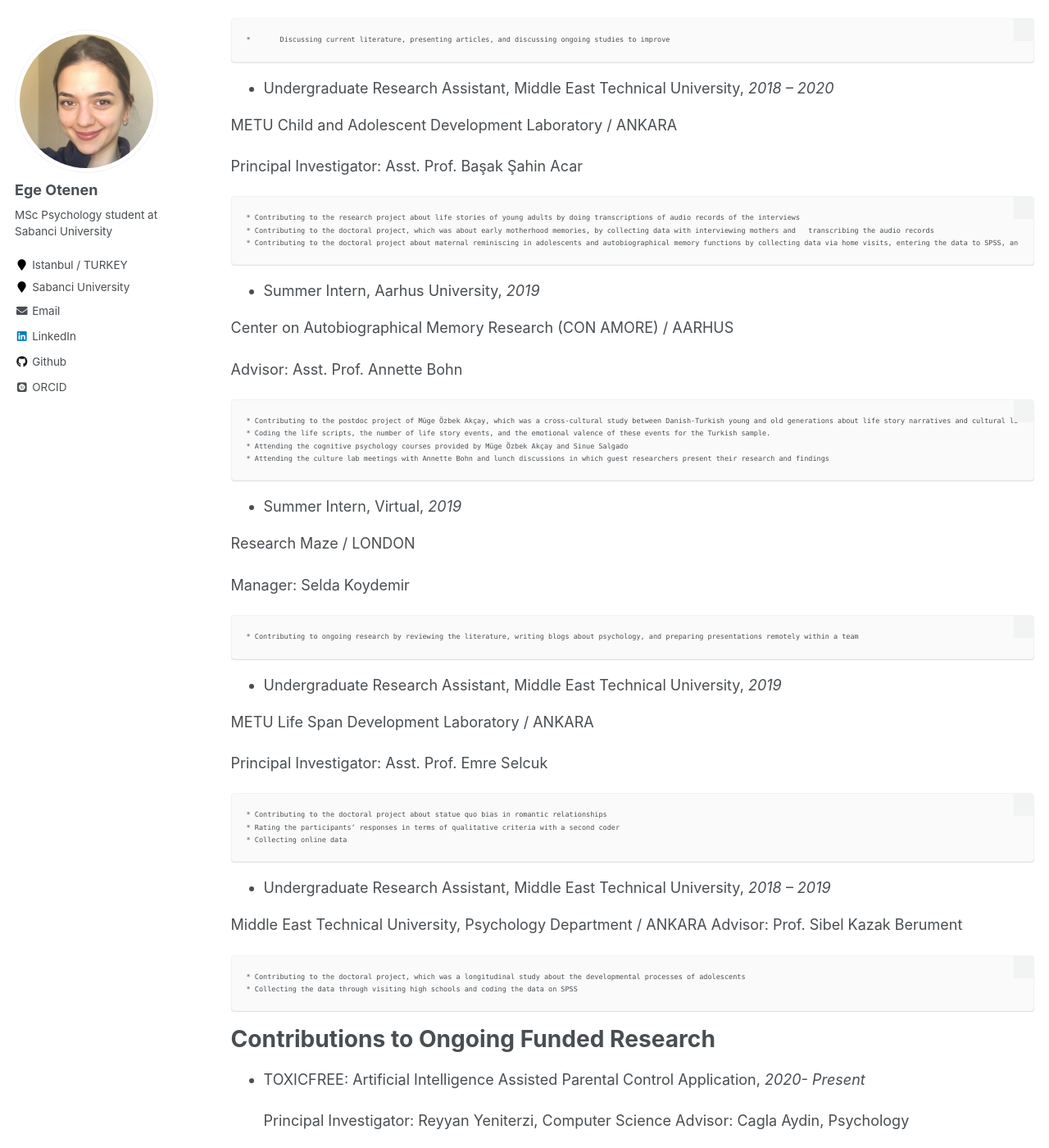
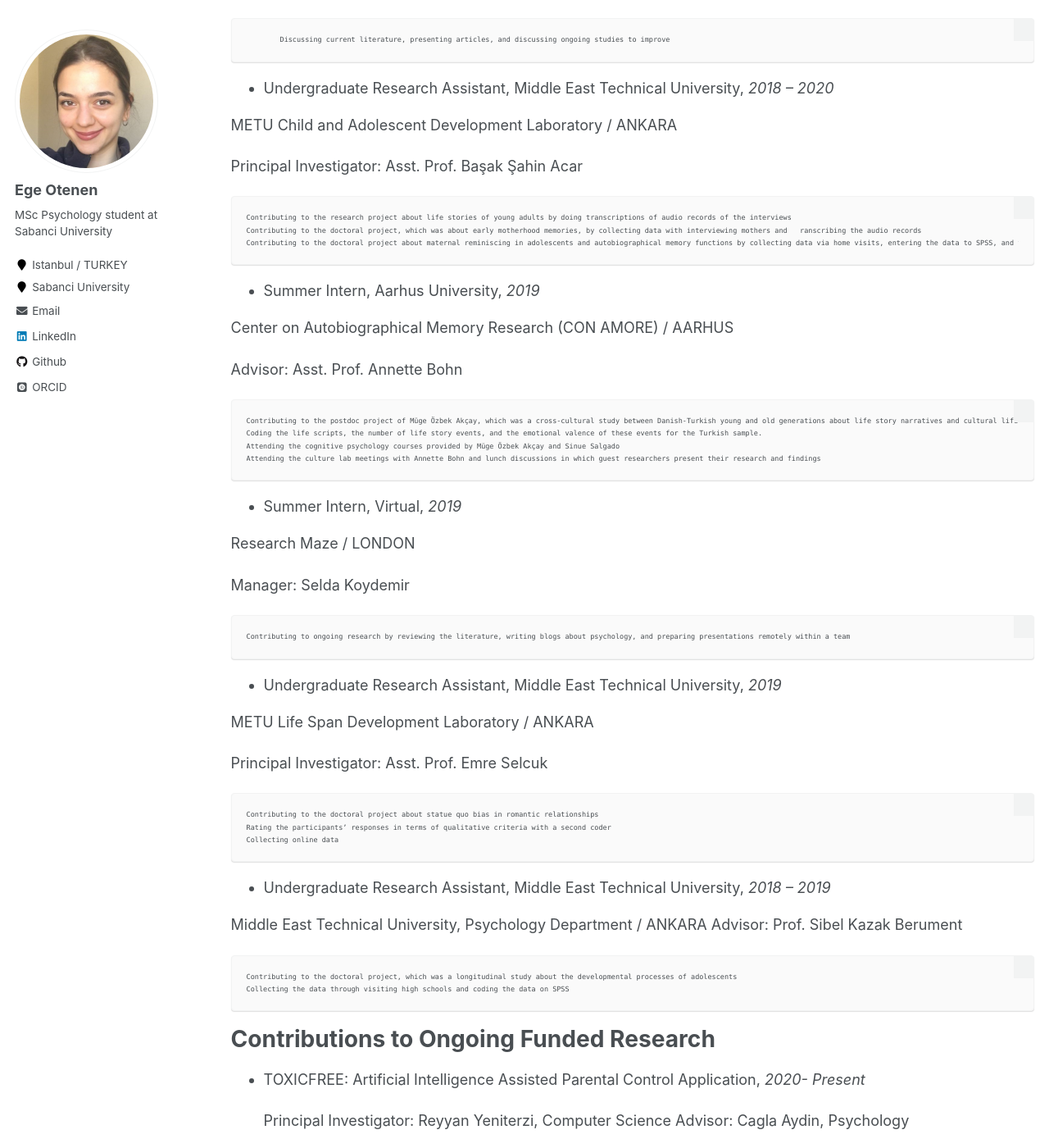
Before and after one commit to egeotenen/egeotenen.github.io, a Jekyll site: the page built from _pages/cv.md, in a window 1280 px wide and 1400 px high, scrolled down 1373 px. Shown: the whole window at 82% size. Built offline with Jekyll 4.4.1, drawn with Linux system fonts in a browser that asks for light colours; some web fonts are replaced; some of the changed text lies outside the part shown.

Commit message:
Update cv.md

```diff
--- a/_pages/cv.md
+++ b/_pages/cv.md
@@ -38,7 +38,7 @@ Culture Language and Autobiographical Memory Lab / ISTANBUL
 
 Principal Investigator: Asst. Prof. Cagla Aydin
 
-    *	Managing weekly lab meetings, distributing tasks to the members, leading ongoing projects
+    	Managing weekly lab meetings, distributing tasks to the members, leading ongoing projects
 
 * Co-organizator of a symposium, vSARMAC,		     		   	                        *2021*
 
@@ -46,7 +46,7 @@ Visual Imagery and Autobiographical Memory
 
 Organizator: Asst. Prof. Cagla Aydin
 
-    *	Reaching other researchers who would like to present their studies about visual imagery in SARMAC, informing them about the process,  preparing the presentation
+    	Reaching other researchers who would like to present their studies about visual imagery in SARMAC, informing them about the process,  preparing the presentation
 
 * Project member, Summer Institute in Computational Social Sciences,    	       *2021*
 
@@ -54,9 +54,9 @@ Organizator: Asst. Prof. Cagla Aydin
 
  Coordinator: Asst. Prof. Akin Unver
 
-    * Learning how to collect social media data by web-scraping and Twitter API.
-    * Preprocessing data
-    * Conducting sentiment analysis and topic modeling for the group project
+    Learning how to collect social media data by web-scraping and Twitter API.
+     Preprocessing data
+     Conducting sentiment analysis and topic modeling for the group project
 
 * Lab Member, Sabanci University,						                                  *2020 – Present*
 
@@ -64,7 +64,7 @@ Memory Attention and Cognitive Control Lab / ISTANBUL
 
 Principal Investigator: Dr. Eren Günseli
 
-    *	Discussing current literature, presenting articles, and discussing ongoing studies to improve
+    	Discussing current literature, presenting articles, and discussing ongoing studies to improve
 
 * Undergraduate Research Assistant, Middle East Technical University,        	*2018 – 2020*
 
@@ -72,9 +72,9 @@ METU Child and Adolescent Development Laboratory / ANKARA
 
 Principal Investigator: Asst. Prof. Başak Şahin Acar
 
-    * Contributing to the research project about life stories of young adults by doing transcriptions of audio records of the interviews
-    * Contributing to the doctoral project, which was about early motherhood memories, by collecting data with interviewing mothers and   transcribing the audio records
-    * Contributing to the doctoral project about maternal reminiscing in adolescents and autobiographical memory functions by collecting data via home visits, entering the data to SPSS, and transcribing the audio records
+    Contributing to the research project about life stories of young adults by doing transcriptions of audio records of the interviews
+    Contributing to the doctoral project, which was about early motherhood memories, by collecting data with interviewing mothers and   ranscribing the audio records
+    Contributing to the doctoral project about maternal reminiscing in adolescents and autobiographical memory functions by collecting data via home visits, entering the data to SPSS, and transcribing the audio records
 
 * Summer Intern, Aarhus University,			  		                      		*2019*
 
@@ -82,10 +82,10 @@ Center on Autobiographical Memory Research (CON AMORE) / AARHUS
 
 Advisor: Asst. Prof. Annette Bohn
 
-    * Contributing to the postdoc project of Müge Özbek Akçay, which was a cross-cultural study between Danish-Turkish young and old generations about life story narratives and cultural life scripts effects on wellbeing
-    * Coding the life scripts, the number of life story events, and the emotional valence of these events for the Turkish sample.
-    * Attending the cognitive psychology courses provided by Müge Özbek Akçay and Sinue Salgado
-    * Attending the culture lab meetings with Annette Bohn and lunch discussions in which guest researchers present their research and findings
+    Contributing to the postdoc project of Müge Özbek Akçay, which was a cross-cultural study between Danish-Turkish young and old generations about life story narratives and cultural life scripts effects on wellbeing
+    Coding the life scripts, the number of life story events, and the emotional valence of these events for the Turkish sample.
+    Attending the cognitive psychology courses provided by Müge Özbek Akçay and Sinue Salgado
+    Attending the culture lab meetings with Annette Bohn and lunch discussions in which guest researchers present their research and findings
 
 * Summer Intern, Virtual,							                              		*2019*
 
@@ -93,7 +93,7 @@ Research Maze / LONDON
 
 Manager: Selda Koydemir
 
-    * Contributing to ongoing research by reviewing the literature, writing blogs about psychology, and preparing presentations remotely within a team
+    Contributing to ongoing research by reviewing the literature, writing blogs about psychology, and preparing presentations remotely within a team
 
 * Undergraduate Research Assistant, Middle East Technical University, 	            *2019*
 
@@ -101,17 +101,17 @@ METU Life Span Development Laboratory / ANKARA
 
 Principal Investigator: Asst. Prof. Emre Selcuk
 
-    * Contributing to the doctoral project about statue quo bias in romantic relationships
-    * Rating the participants’ responses in terms of qualitative criteria with a second coder
-    * Collecting online data
+    Contributing to the doctoral project about statue quo bias in romantic relationships
+    Rating the participants’ responses in terms of qualitative criteria with a second coder
+    Collecting online data
 
 * Undergraduate Research Assistant, Middle East Technical University,           	 *2018 – 2019*
 
 Middle East Technical University, Psychology Department / ANKARA
 Advisor: Prof. Sibel Kazak Berument
 
-    * Contributing to the doctoral project, which was a longitudinal study about the developmental processes of adolescents
-    * Collecting the data through visiting high schools and coding the data on SPSS
+    Contributing to the doctoral project, which was a longitudinal study about the developmental processes of adolescents
+    Collecting the data through visiting high schools and coding the data on SPSS
 
 Contributions to Ongoing Funded Research
 ==========================================
```
